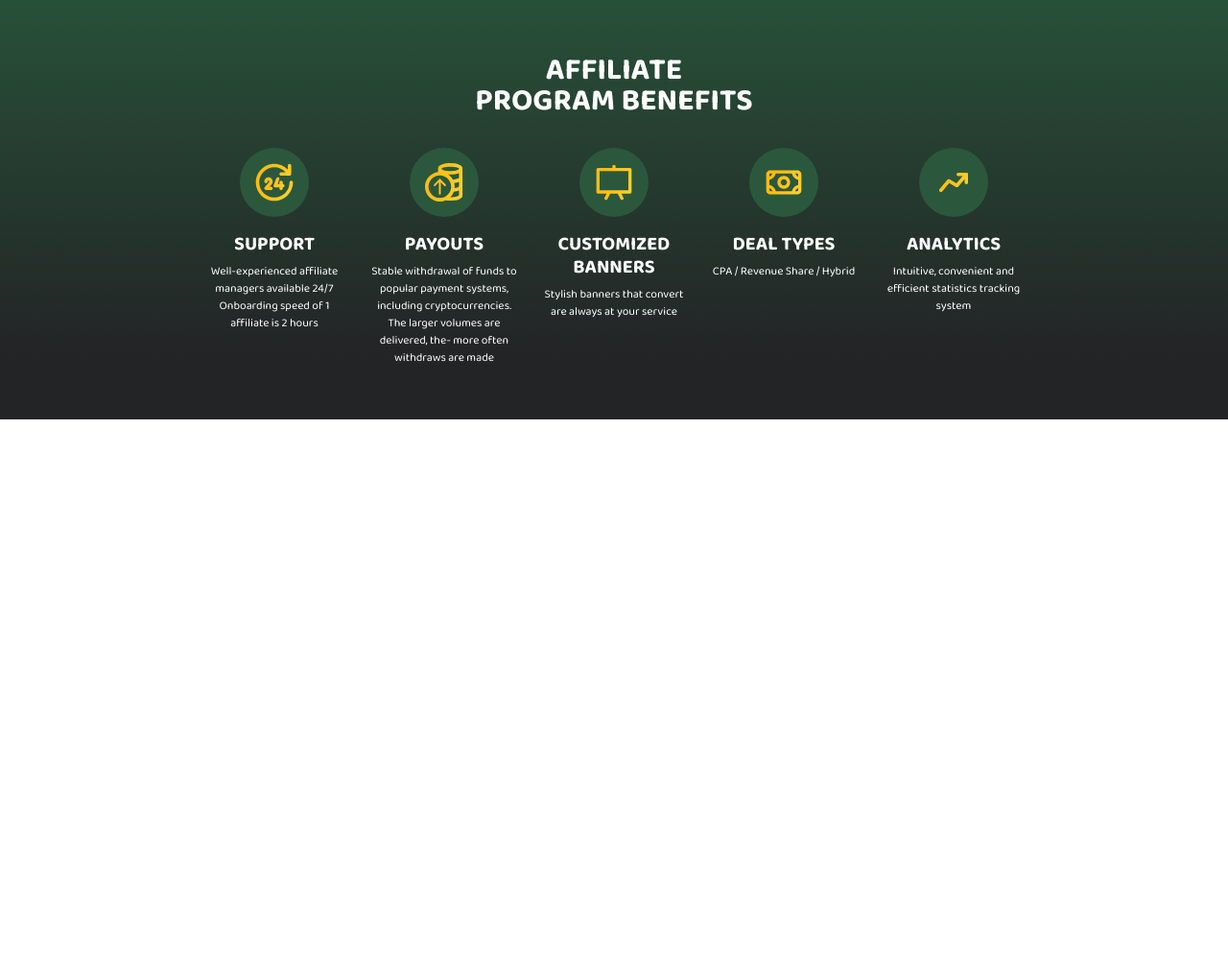
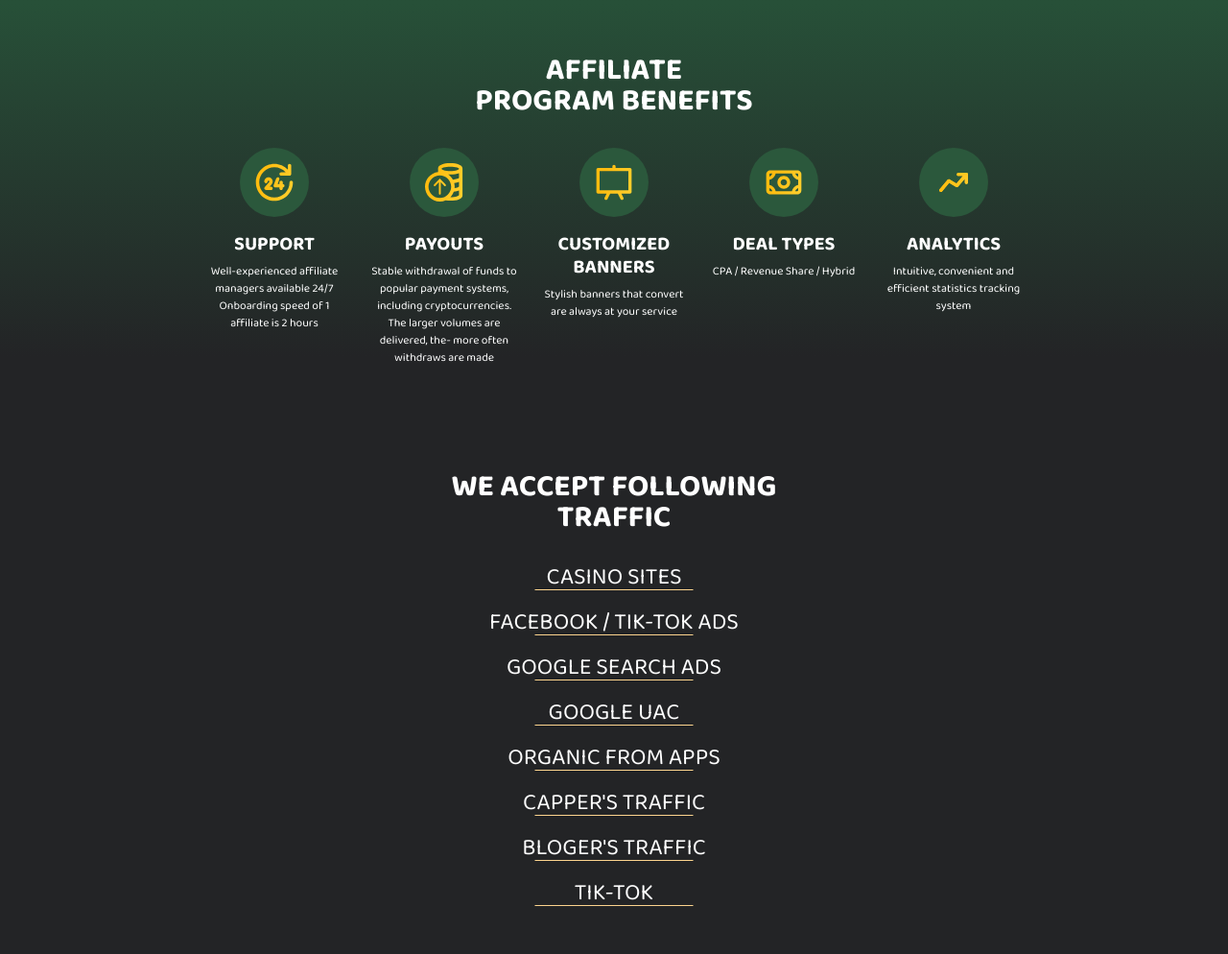
Before and after one commit to ArtemUholkov/50-crowns, a plain HTML site: page index.html in a window 1280 px wide. Shown: the part 1822-2816 px from the top of the page at 96% size. Before the commit the page ends 2259 px from the top, so only its background shows below. Drawn offline with Linux system fonts and the light colour scheme.

Commit message:
traffic section ready

```diff
--- a/css/traffic.css
+++ b/css/traffic.css
@@ -0,0 +1,30 @@
+.traffic {
+  background-color: var(--sub-bg-color);
+}
+
+.traffic_content_wrapper {
+  display: flex;
+  flex-direction: column;
+  gap: 20px;
+  align-items: center;
+  padding-bottom: 50px;
+}
+.traffic_content_item {
+  font-weight: 400;
+  font-size: 24px;
+  line-height: 27px;
+  color: var(--main-text-color);
+  position: relative;
+}
+.traffic_content_item::after {
+  content: '';
+  position: absolute;
+  display: block;
+  background-color: #fcd48e;
+  width: 165px;
+  height: 1px;
+  top: 26px;
+  position: absolute;
+  left: 50%;
+  transform: translateX(-50%);
+}
--- a/index.html
+++ b/index.html
@@ -401,6 +401,24 @@
         </div>
       </div>
     </section>
+    <section class="traffic">
+      <div class="mycontainer">
+        <h2 class="middle_title">
+          WE ACCEPT FOLLOWING<br />
+          TRAFFIC
+        </h2>
+        <div class="traffic_content_wrapper">
+          <p class="traffic_content_item">CASINO SITES</p>
+          <p class="traffic_content_item">FACEBOOK / TIK-TOK ADS</p>
+          <p class="traffic_content_item">GOOGLE SEARCH ADS</p>
+          <p class="traffic_content_item">GOOGLE UAC</p>
+          <p class="traffic_content_item">ORGANIC FROM APPS</p>
+          <p class="traffic_content_item">CAPPER'S TRAFFIC</p>
+          <p class="traffic_content_item">BLOGER'S TRAFFIC</p>
+          <p class="traffic_content_item">TIK-TOK</p>
+        </div>
+      </div>
+    </section>
     <footer></footer>
     <script src="js/script.js"></script>
   </body>
```
